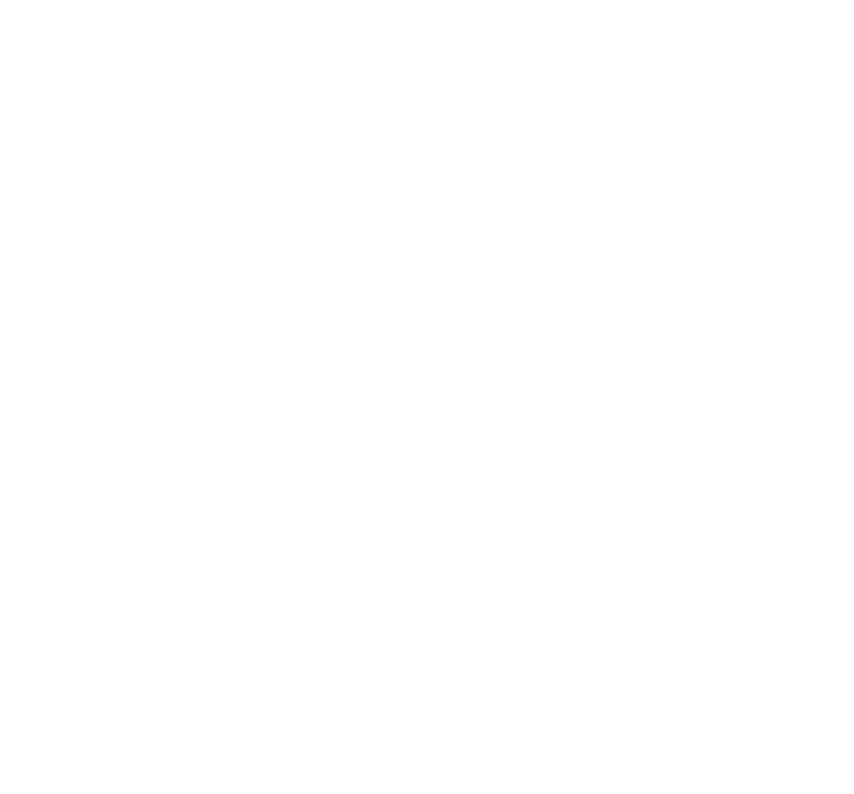
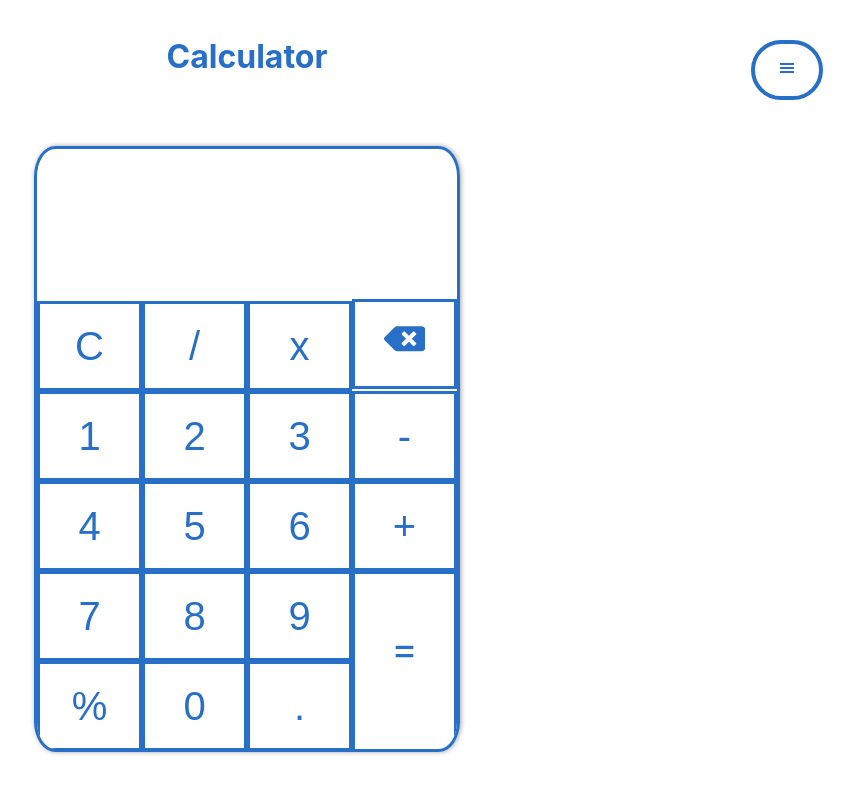
Before and after one commit to Echw/My-dev-journey, a React (Create React App) app: page /calculator in a window 1280 px wide. Before the commit this address had no page. Shown: the top 794 px of the page, without its empty margins (393-1247 px from the left). Built offline with nearby package versions, Linux system fonts and the light colour scheme; the HTML template or start-up script is replaced by a standard one.

Commit message:
add calculator page

```diff
--- a/src/App.tsx
+++ b/src/App.tsx
@@ -5,6 +5,7 @@
 import ClickCounter from './pages/ClickCounter';
 import PhotoSearch from './pages/PhotoSearch';
 import HarryPotterAPI from './pages/HarryPotterAPI';
+import Calculator from './pages/Calculator';
 
 function App() {
   return (
@@ -16,6 +17,7 @@
         <Route path="/counter" element={<ClickCounter />} />
         <Route path="/photos" element={<PhotoSearch />} />
         <Route path="/hp" element={<HarryPotterAPI />} />
+        <Route path="/calculator" element={<Calculator />} />
       </Routes>
     </div>
   );
--- /dev/null
+++ b/src/pages/Calculator.tsx
@@ -0,0 +1,144 @@
+import React from 'react';
+import styled from 'styled-components';
+import PageLayout from '../components/PageLayout';
+import Title from '../components/Title';
+import { FaBackspace } from 'react-icons/fa';
+
+const Calculator = () => {
+  return (
+    <PageLayout>
+      <Wrapper>
+        <Title name="Calculator" />
+        <CalculatorWrapper>
+          <Panel>
+            <Result>
+              <input type="text" name="display" id="display" disabled />
+            </Result>
+            <Buttons>
+              <BtnWrapper1>
+                <button>C</button>
+                <button>/</button>
+                <button>x</button>
+                <DeleteBtnWrapper>
+                  <DeleteBtn />
+                </DeleteBtnWrapper>
+                <button>1</button>
+                <button>2</button>
+                <button>3</button>
+                <button>-</button>
+                <button>4</button>
+                <button>5</button>
+                <button>6</button>
+                <button>+</button>
+              </BtnWrapper1>
+              <BtnWrapper2>
+                <button>7</button>
+                <button>8</button>
+                <button>9</button>
+                <button>%</button>
+                <button>0</button>
+                <button>.</button>
+              </BtnWrapper2>
+              <BtnWrapper3>
+                <EqualBtn>=</EqualBtn>
+              </BtnWrapper3>
+            </Buttons>
+          </Panel>
+        </CalculatorWrapper>
+      </Wrapper>
+    </PageLayout>
+  );
+};
+
+export default Calculator;
+
+const Wrapper = styled.div`
+  display: flex;
+  flex-direction: column;
+  align-items: center;
+`;
+
+const CalculatorWrapper = styled.div`
+  display: grid;
+  width: 100vw;
+  height: 100vh;
+  justify-content: center;
+  padding-top: 2rem;
+`;
+
+const Panel = styled.div`
+  height: 600px;
+  width: 420px;
+  background-image: linear-gradient(to bottom right, c, #212730);
+  border-radius: 5%;
+  box-shadow: 1px 0 5px #0000005c;
+  border: 0.2rem solid #286fc7;
+  overflow: hidden;
+`;
+
+const Result = styled.div`
+  height: 25%;
+  width: 100%;
+
+  input {
+    box-sizing: border-box;
+    background-color: transparent;
+    height: 100%;
+    width: 100%;
+    font-size: 10vh;
+    color: #e6e6e6;
+    border: none;
+  }
+`;
+
+const Buttons = styled.section`
+  display: grid;
+  grid-template-columns: repeat(4, 1fr);
+  grid-template-rows: repeat(5, 1fr);
+  grid-column-gap: 0px;
+  grid-row-gap: 0px;
+  justify-items: stretch;
+
+  button {
+    background: transparent;
+    text-decoration: none;
+    border: none;
+    cursor: pointer;
+    height: calc((600px * 0.75) / 5);
+    width: calc(420px / 4);
+    text-align: center;
+    font-size: 5vh;
+    color: #286fc7;
+    border: 0.2rem solid #286fc7;
+  }
+`;
+
+const BtnWrapper1 = styled.div`
+  grid-area: 1 / 1 / 4 / 5;
+`;
+const BtnWrapper2 = styled.div`
+  grid-area: 4 / 1 / 6 / 4;
+`;
+const BtnWrapper3 = styled.div`
+  grid-area: 4 / 4 / 6 / 5;
+`;
+
+const EqualBtn = styled.div`
+  text-decoration: none;
+  cursor: pointer;
+  text-align: center;
+  font-size: 5vh;
+  color: #286fc7;
+  border: 0.2rem solid #286fc7;
+  height: 100%;
+  line-height: calc((600px * 0.75) / 3);
+`;
+
+const DeleteBtn = styled(FaBackspace)`
+  margin: 0;
+  padding: 0;
+`;
+
+const DeleteBtnWrapper = styled.button`
+  font-size: 2.6rem !important;
+`;
--- a/src/pages/HarryPotterAPI.tsx
+++ b/src/pages/HarryPotterAPI.tsx
@@ -1,47 +1,109 @@
-import React from 'react';
-import styled from 'styled-components';
+import axios from 'axios';
+import React, { useEffect, useState } from 'react';
+import styled, { ThemeProvider } from 'styled-components';
 import PageLayout from '../components/PageLayout';
 import Title from '../components/Title';
 
+type Character = {
+  name: string;
+  species: string;
+  gender: string;
+  house: string;
+  dateOfBirth: string;
+  wizard: boolean;
+  ancestry: string;
+  wand: {
+    wood: string;
+    core: string;
+    length: number;
+  };
+  patronus: string;
+  hogwartsStudent: boolean;
+  hogwartsStaff: boolean;
+  alive: boolean;
+  image: string;
+};
+
 const HarryPotterAPI = () => {
+  const [characters, setCharacters] = useState<Character[]>([]);
+  const [character, setCharacter] = useState<Character | null>(null);
+  const [enteredSearch, setEnteredSearch] = useState('');
+
+  const url = 'http://hp-api.herokuapp.com/api/characters';
+
+  useEffect(() => {
+    axios.get(url).then((res) => {
+      const characters = res.data;
+      setCharacters(characters);
+      const found = characters.find(
+        (character: Character) => character.name === 'Harry Potter'
+      );
+      setCharacter(found);
+    });
+  }, []);
+
+  const searchChangeHandler = (event: React.ChangeEvent<HTMLInputElement>) => {
+    setEnteredSearch(event.currentTarget.value);
+    console.log(enteredSearch);
+  };
+
+  if (!character) return <div>No character found</div>;
+
   return (
     <PageLayout>
+      <ThemeProvider theme={theme}>
         <Wrapper>
           <Title name="Harry Potter Search" />
           <Search>
             <form>
-            <input type="text" name="search" placeholder="Search Character" />
+              <input
+                type="text"
+                name="search"
+                placeholder="Search Character"
+                onChange={searchChangeHandler}
+              />
               <Btn type="submit">Search</Btn>
             </form>
           </Search>
           <DataWrapper>
             <InfoWrapper>
-            <span>Species:</span>
-            <span>Gender:</span>
-            <span>House:</span>
-            <span>Wizard:</span>
-            <span>Ancestry:</span>
-            <span>Patronus:</span>
+              <h2>{character.name}</h2>
+              <h3>House: {character.house}</h3>
+              <span>Species: {character.species}</span>
+              <span>Gender: {character.gender}</span>
+              <span>Wizard: </span>
+              <span>Ancestry: {character.ancestry}</span>
+              <span>Patronus: {character.patronus}</span>
               <span>Student/Staff:</span>
-            <span>Date Of Birth:</span>
+              <span>Date Of Birth: {character.dateOfBirth}</span>
               <span>Alive:</span>
             </InfoWrapper>
+            <ImgWandWrapper>
               <div>
-            <div>image</div>
+                <img src={character.image} alt={character.name} />
+              </div>
               <WandWrapper>
                 <h3>Wand</h3>
-              <span>Wood:</span>
-              <span>Core:</span>
-              <span>Length:</span>
+                <span>Wood: {character.wand.wood}</span>
+                <span>Core: {character.wand.core}</span>
+                <span>Length: {character.wand.length}"</span>
               </WandWrapper>
-          </div>
+            </ImgWandWrapper>
           </DataWrapper>
-      </Wrapper>
+        </Wrapper>{' '}
+      </ThemeProvider>
     </PageLayout>
   );
 };
 
 export default HarryPotterAPI;
+
+const theme = {
+  gryfindor: '#a20003',
+  slytherin: '#1A472A',
+  hufflepuff: '#FFD800',
+  ravenclaw: '#0E1A40',
+};
 
 const Wrapper = styled.div`
   display: flex;
@@ -50,9 +112,9 @@
 `;
 
 const DataWrapper = styled.div`
-  padding: 2rem 4rem;
+  padding: 1rem 4rem;
   margin: 2.5rem;
-  background-color: beige;
+  border: 0.2rem solid #286fc7;
   border-radius: 3rem;
   display: flex;
   align-items: center;
@@ -95,26 +157,36 @@
 `;
 
 const InfoWrapper = styled.div`
-  padding: 2rem 3rem;
-  border: 0.2rem solid #286fc7;
+  padding: 2rem;
   background-color: white;
   border-radius: 3rem;
   display: flex;
   flex-direction: column;
-  align-items: center;
+  align-items: flex-start;
   gap: 1rem;
+
+  h3 {
+    margin: 0;
+    color: ${(props) => props.theme.gryfindor};
+  }
 `;
 const WandWrapper = styled.div`
   padding: 1rem;
-  border: 0.2rem solid #286fc7;
   background-color: white;
   border-radius: 3rem;
   display: flex;
   flex-direction: column;
-  align-items: center;
+  align-items: flex-start;
   gap: 1rem;
 
   h3 {
     margin: 0;
   }
 `;
+const ImgWandWrapper = styled.div`
+  padding: 1rem;
+  display: flex;
+  flex-direction: column;
+  align-items: center;
+  gap: 1rem;
+`;
--- a/src/utils/constants/routes.constant.ts
+++ b/src/utils/constants/routes.constant.ts
@@ -4,4 +4,5 @@
   { id: 3, path: '/counter', name: 'Click Counter' },
   { id: 4, path: '/photos', name: 'Photo Search' },
   { id: 5, path: '/hp', name: 'Harry Potter Search' },
+  { id: 6, path: '/calculator', name: 'Calculator' },
 ];
```
Lines whose indentation alone changed are shown as unchanged.
